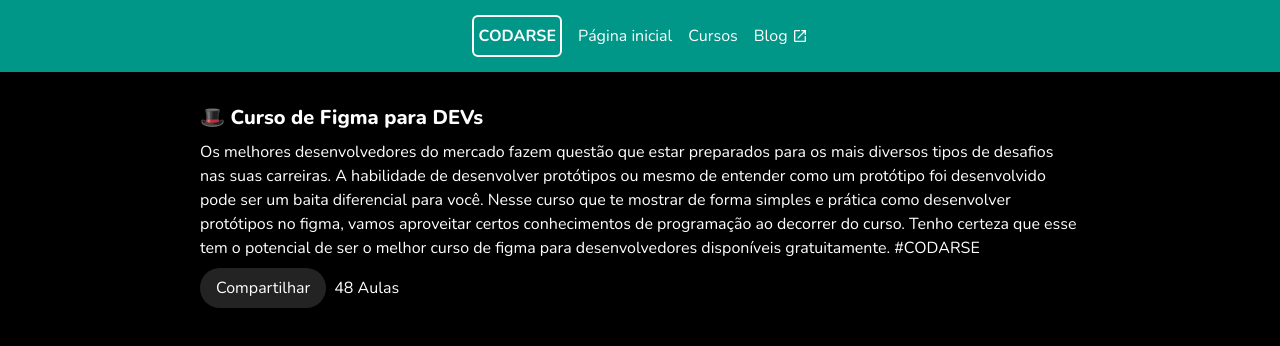
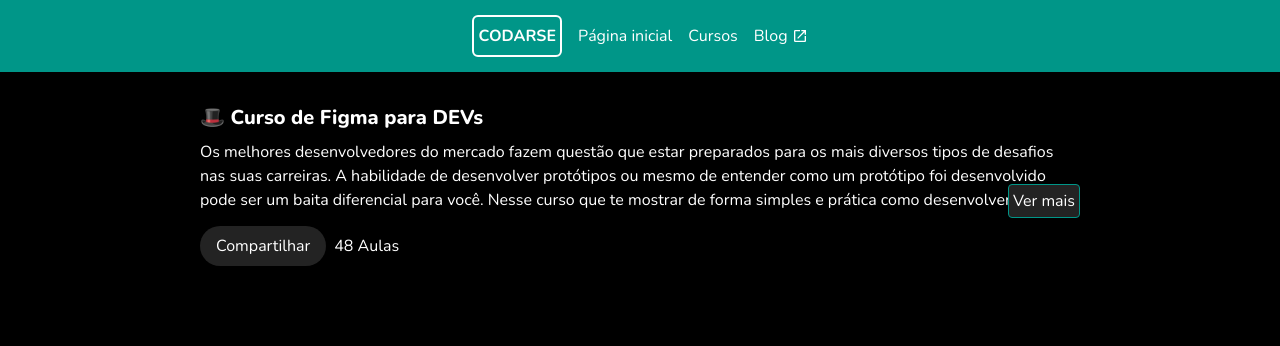
Before and after one commit to FernandaVFelix/FernandaVFelix, a Next.js app in the folder youtube-nextjs-course-plataform/: page /cursos/123 in a window 1280 px wide. Shown: the top 346 px of the page. Built offline with nearby package versions, Linux system fonts and the light colour scheme.

Commit message:
feat: add collapsible component

```diff
--- a/youtube-nextjs-course-plataform/src/components/course-header/CourseHeader.tsx
+++ b/youtube-nextjs-course-plataform/src/components/course-header/CourseHeader.tsx
@@ -1,8 +1,11 @@
+import { CollapsibleText } from "./components/CollapsibleText";
+
 export const CourseHeader = () => {
   return (
     <div className="flex flex-col gap-2">
       <h1 className="font-extrabold text-xl">🎩 Curso de Figma para DEVs</h1>
-      <p>
+
+      <CollapsibleText numberOfLinesWhenClosed={3}>
         Os melhores desenvolvedores do mercado fazem questão que estar
         preparados para os mais diversos tipos de desafios nas suas carreiras. A
         habilidade de desenvolver protótipos ou mesmo de entender como um
@@ -12,7 +15,8 @@
         programação ao decorrer do curso. Tenho certeza que esse tem o potencial
         de ser o melhor curso de figma para desenvolvedores disponíveis
         gratuitamente. #CODARSE
-      </p>
+      </CollapsibleText>
+
       <div className="flex gap-2 items-center">
         <button className="py-2 px-4 bg-paper rounded-full">
           Compartilhar
--- /dev/null
+++ b/youtube-nextjs-course-plataform/src/components/course-header/components/CollapsibleText.tsx
@@ -0,0 +1,41 @@
+"use client";
+
+import { useState } from "react";
+
+interface ICollapsibleTextProps {
+  numberOfLinesWhenClosed: number;
+  children: React.ReactNode;
+}
+
+export const CollapsibleText = ({
+  children,
+  numberOfLinesWhenClosed,
+}: ICollapsibleTextProps) => {
+  const [isOpen, setIsOpen] = useState(false);
+
+  return (
+    <div className="flex flex-col items-end">
+      <p
+        style={
+          isOpen
+            ? {}
+            : {
+                display: "-webkit-box",
+                WebkitBoxOrient: "vertical",
+                WebkitLineClamp: numberOfLinesWhenClosed,
+                overflow: "hidden",
+              }
+        }
+      >
+        {children}
+      </p>
+
+      <button
+        onClick={() => setIsOpen((prev) => !prev)}
+        className="bg-paper rounded border border-primary -mt-7 px-1 py-1"
+      >
+        {isOpen ? "Ver menos" : "Ver mais"}
+      </button>
+    </div>
+  );
+};
```
